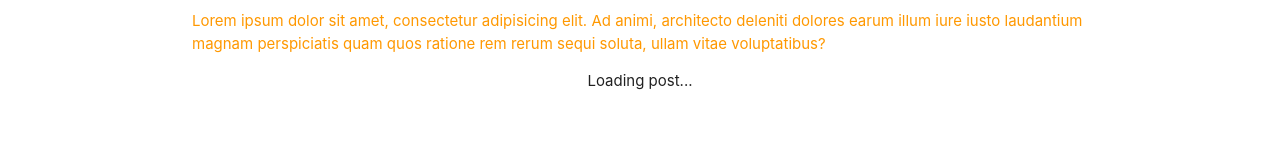
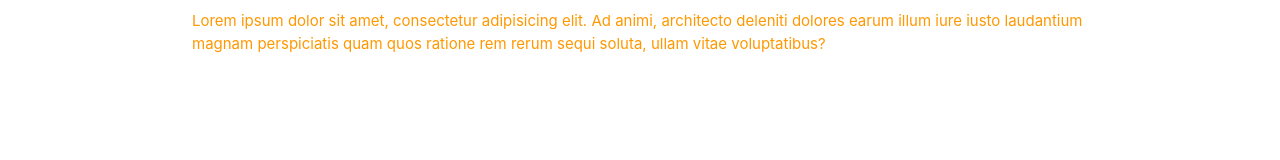
Before and after one commit to seangay/react-tutorial-redux, a React (Create React App) app in the folder todo-app/: page /about in a window 1280 px wide. Shown: the part 129-289 px from the top of the page. Built offline with nearby package versions, Linux system fonts and the light colour scheme; no server answers.

Commit message:
Completed #32 - switch route tag.

```diff
--- a/todo-app/src/App.js
+++ b/todo-app/src/App.js
@@ -1,6 +1,6 @@
 import React, { Component } from 'react';
 import Navbar from "./components/Navbar";
-import {BrowserRouter, Route} from "react-router-dom";
+import {BrowserRouter, Route, Switch} from "react-router-dom";
 import Home from "./views/Home";
 import Todo from "./views/Todo";
 import About from "./views/About";
@@ -12,10 +12,12 @@ export default class App extends Component {
       <BrowserRouter>
         <div className="App">
           <Navbar/>
-          <Route exact path="/" component={Home} />
-          <Route path="/todo" component={Todo} />
-          <Route path="/about" component={About} />
-          <Route path="/:post_id" component={Post}/>
+          <Switch>
+            <Route exact path="/" component={Home}/>
+            <Route path="/todo" component={Todo}/>
+            <Route path="/about" component={About}/>
+            <Route path="/:post_id" component={Post}/>
+          </Switch>
         </div>
       </BrowserRouter>
     );
--- a/todo-app/src/views/Post.js
+++ b/todo-app/src/views/Post.js
@@ -24,6 +24,7 @@ export default class Post extends Component {
     ) : (
       <div className="center">Loading post...</div>
     );
+
     return (
       <div className="container">
         {post}
```
